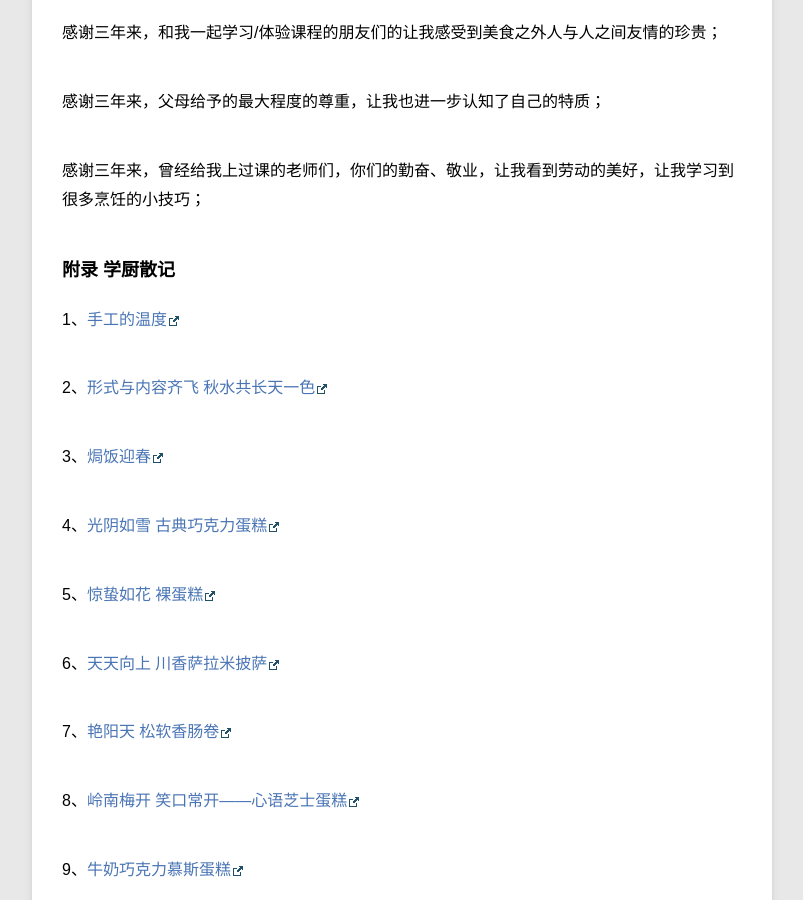
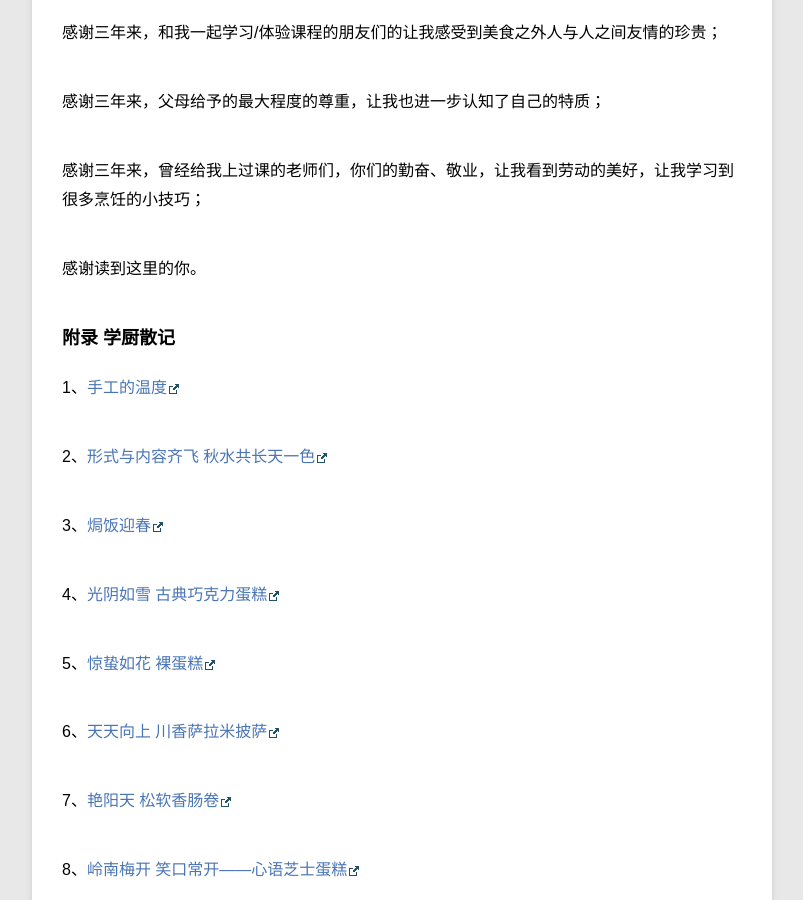
Before and after one commit to violettianjie/violettianjie.github.io, a Jekyll site: the page built from _posts/blog/2017-12-15-cooking.md, in a window 1280 px wide and 900 px high, scrolled down 1114 px. Shown: the whole window, without its empty margins (78-881 px from the left). Built offline with Jekyll 4.4.1, drawn with Linux system fonts in a browser that asks for light colours; comment, search, counter and statistics services are not loaded.

Commit message:
Update 2017-12-15-cooking.md

```diff
--- a/_posts/blog/2017-12-15-cooking.md
+++ b/_posts/blog/2017-12-15-cooking.md
@@ -31,6 +31,8 @@ category: blog
 感谢三年来，父母给予的最大程度的尊重，让我也进一步认知了自己的特质；
 
 感谢三年来，曾经给我上过课的老师们，你们的勤奋、敬业，让我看到劳动的美好，让我学习到很多烹饪的小技巧；
+
+感谢读到这里的你。
 
 
 
```
